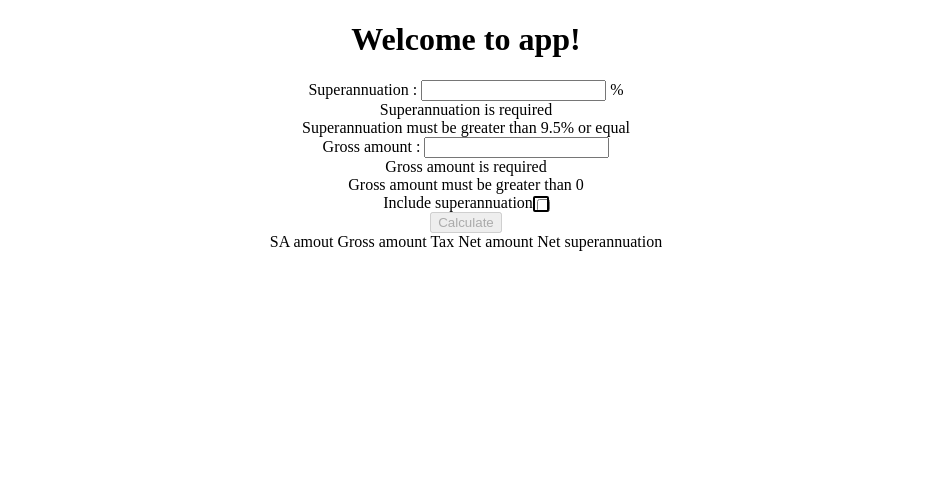
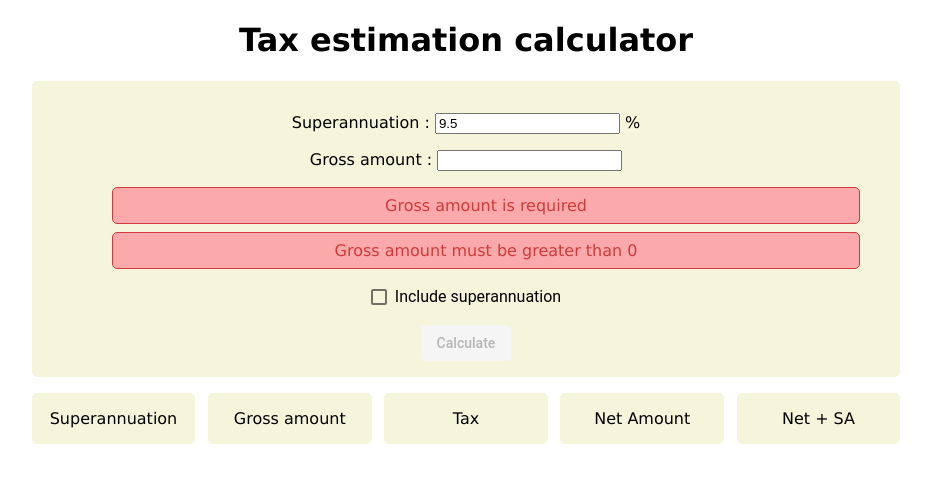
Before and after one commit to PierreDugue/TaxeEstimationCalculator, an Angular app in the folder taxe-calculator-app/: page / in a window 1280 px wide. Shown: the top 482 px of the page, without its empty margins (174-1105 px from the left). Built offline with nearby package versions, Linux system fonts and the light colour scheme.

Commit message:
Add style

```diff
--- a/taxe-calculator-app/src/app/app.component.html
+++ b/taxe-calculator-app/src/app/app.component.html
@@ -1,7 +1,7 @@
 <!--The content below is only a placeholder and can be replaced.-->
 <div style="text-align:center">
   <h1>
-    Welcome to {{ title }}!
+    Tax estimation calculator
   </h1>
   <app-taxe-calculator></app-taxe-calculator>
 </div>
--- a/taxe-calculator-app/src/app/app.module.ts
+++ b/taxe-calculator-app/src/app/app.module.ts
@@ -1,11 +1,13 @@
 import { BrowserModule } from '@angular/platform-browser';
 import { NgModule } from '@angular/core';
 import { MatCheckboxModule } from '@angular/material/checkbox';
+import {MatButtonModule} from '@angular/material/button';
 
 import { AppComponent } from './app.component';
 import { FormsModule, ReactiveFormsModule  } from '@angular/forms';
 import { TaxeCalculatorComponent } from './taxe-calculator/taxe-calculator.component';
 import { TaxeCalculatorService } from './services/taxe-calculator.service';
+import { FlexLayoutModule } from '@angular/flex-layout';
 
 @NgModule({
   declarations: [
@@ -16,7 +18,9 @@ import { TaxeCalculatorService } from './services/taxe-calculator.service';
     BrowserModule,
     FormsModule,
     ReactiveFormsModule,
-    MatCheckboxModule
+    MatCheckboxModule,
+    FlexLayoutModule,
+    MatButtonModule
   ],
   providers: [TaxeCalculatorService],
   bootstrap: [AppComponent],
--- a/taxe-calculator-app/src/app/taxe-calculator/taxe-calculator.component.css
+++ b/taxe-calculator-app/src/app/taxe-calculator/taxe-calculator.component.css
@@ -2,6 +2,33 @@ ul {
     list-style-type: none;
 }
 
-li {
+.form-group {
     margin: 1em;
 }
+
+.errorValidation {
+    color: #cf3b3c;
+    background-color: #fba9aa;
+    border-style: solid;
+    border-width: 1px;
+    border-radius: 5px;
+    border-color: #cf3b3c;
+    padding: 0.5em;
+    margin: 0.5em;
+}
+
+#container{
+    margin: 0 auto;
+    max-width: 70%;
+}
+
+.blockValue {
+    margin:0.5em;
+    padding:1em;
+    background-color: beige;
+    border-radius: 5px;
+}
+
+button {
+    background-color: whitesmoke;
+}
--- a/taxe-calculator-app/src/app/taxe-calculator/taxe-calculator.component.html
+++ b/taxe-calculator-app/src/app/taxe-calculator/taxe-calculator.component.html
@@ -1,29 +1,49 @@
-<form (ngSubmit)="onSubmit()" [formGroup]="datasForm">
+<div id="container">
+  <form class="blockValue" (ngSubmit)="onSubmit()" [formGroup]="datasForm">
     <div class="form-group">
       <label>Superannuation : </label>
       <input class="form-control" formControlName="superAnnuation" required/> %
-    <div *ngIf="datasForm.get('superAnnuation').hasError('required')">Superannuation is required</div>
-    <div *ngIf="datasForm.get('superAnnuation').hasError('isNan')">Superannuation must be a number</div>
-    <div *ngIf="datasForm.get('superAnnuation').hasError('minValue')">
-      Superannuation must be greater than 9.5% or equal</div>
+      <ul>
+        <li class="errorValidation" *ngIf="datasForm.get('superAnnuation').hasError('required')">Superannuation is required</li>
+        <li class="errorValidation" *ngIf="datasForm.get('superAnnuation').hasError('isNan')">Superannuation must be a number</li>
+        <li class="errorValidation" *ngIf="datasForm.get('superAnnuation').hasError('minValue')"> Superannuation must be greater than 9.5% or equal</li>
+      </ul>
     </div>
     <div class="form-group">
       <label>Gross amount : </label>
       <input class="form-control" formControlName="gross" required/>
-    <div *ngIf="datasForm.get('gross').hasError('required')">Gross amount is required</div>
-    <div *ngIf="datasForm.get('gross').hasError('isNan')">Gross amount must be a number</div>
-    <div *ngIf="datasForm.get('gross').hasError('minValue')">
-      Gross amount must be greater than 0</div>
+      <ul>
+        <li class="errorValidation" *ngIf="datasForm.get('gross').hasError('required')">Gross amount is required</li>
+        <li class="errorValidation" *ngIf="datasForm.get('gross').hasError('isNan')">Gross amount must be a number</li>
+        <li class="errorValidation" *ngIf="datasForm.get('gross').hasError('minValue')">
+          Gross amount must be greater than 0</li>
+      </ul>
     </div>
     <div class="form-group">
-    <label>Include superannuation</label>
-    <mat-checkbox formControlName="isIncludeSA"></mat-checkbox>
+      <mat-checkbox formControlName="isIncludeSA">Include superannuation</mat-checkbox>
     </div>
-  <button type="submit" [disabled]="!datasForm.valid">Calculate</button>
+    <button  mat-button type="submit" [disabled]="!datasForm.valid">Calculate</button>
   </form>
-
-<label>SA amout</label>{{calculatedAmounts?.superAnnuationAmount}}
-<label>Gross amount</label>{{calculatedAmounts?.grossAmount}}
-<label>Tax</label>{{calculatedAmounts?.tax}}
-<label>Net amount</label>{{calculatedAmounts?.netAmount}}
-<label>Net superannuation</label>{{calculatedAmounts?.netSA}}
+  <div class="container" fxLayout="row" fxLayout.xs="column" fxLayoutWrap fxLayoutGap="0.5%" fxLayoutAlign="center">
+    <div class="blockValue" fxFlex="20%">
+        <label>Superannuation</label>
+        <div><b>{{calculatedAmounts?.superAnnuationAmount}}</b></div>
+    </div>
+    <div class="blockValue" fxFlex="20%">
+        <label>Gross amount</label>
+        <div><b>{{calculatedAmounts?.grossAmount}}</b></div>
+    </div>
+    <div class="blockValue" fxFlex="20%">
+        <label>Tax</label>
+        <div><b>{{calculatedAmounts?.tax}}</b></div>
+    </div>
+    <div class="blockValue" fxFlex="20%">
+        <label>Net Amount</label>
+        <div><b>{{calculatedAmounts?.netAmount}}</b></div>
+    </div>
+    <div class="blockValue" fxFlex="20%">
+        <label>Net + SA</label>
+        <div><b>{{calculatedAmounts?.netSA}}</b></div>
+    </div>
+  </div>
+</div>
--- a/taxe-calculator-app/src/app/taxe-calculator/taxe-calculator.component.ts
+++ b/taxe-calculator-app/src/app/taxe-calculator/taxe-calculator.component.ts
@@ -34,6 +34,11 @@ export class TaxeCalculatorComponent implements OnInit {
   }
 
   ngOnInit() {
+    this.datasForm.setValue({
+      superAnnuation: 9.5,
+      gross: '',
+      isIncludeSA: false
+    })
     this.calculatedAmounts = new calculatedAmounts();
   }
 
--- a/taxe-calculator-app/src/styles.css
+++ b/taxe-calculator-app/src/styles.css
@@ -1 +1,5 @@
+@import "~@angular/material/prebuilt-themes/indigo-pink.css";
 /* You can add global styles to this file, and also import other style files */
+body {
+    font-family: "Verdana";
+}
```
Lines whose indentation alone changed are shown as unchanged.
